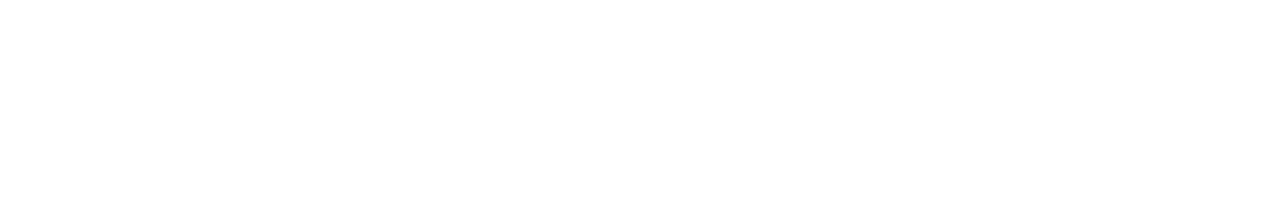
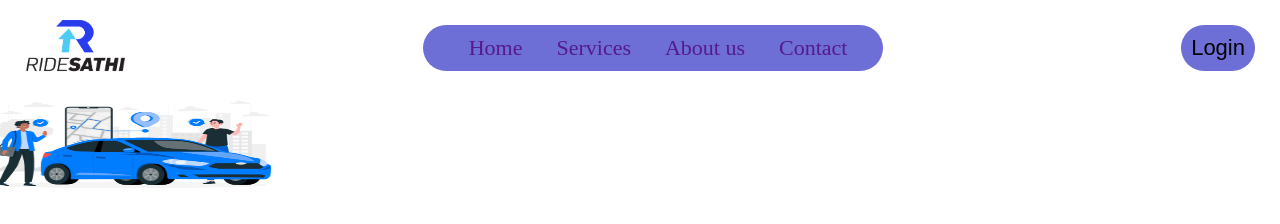
Before and after one commit to ROX7809/Naya, a plain HTML site: page Project/nav.html in a window 1280 px wide. Drawn offline with Linux system fonts and the light colour scheme.

```diff
--- a/Project/nav.html
+++ b/Project/nav.html
@@ -4,8 +4,71 @@
     <meta charset="UTF-8">
     <meta name="viewport" content="width=device-width, initial-scale=1.0">
     <title>Document</title>
+    <style>
+        *{
+            margin: 0px;
+            padding: 0px;
+            box-sizing: border-box;
+        }
+        img{
+            height: 55px;
+            width: 100px;
+        }
+        li, a, button{
+            text-decoration: none;
+            list-style: none;
+            cursor: pointer;
+        }
+        header{
+            display: flex;
+            justify-content: space-between;
+            align-items: center;
+            padding: 20px 25px;
+        }
+        nav li {
+            display: inline-block;
+            padding: 10px;
+            font-size: 22px;
+            margin-left: 10px;
+        }
+        ol{
+            padding: 0px 26px;
+        }
+        nav li a:hover{
+            color: white;
+        }
+        nav{
+            border-radius: 50px;
+            background-color: rgb(110, 110, 215);
+        }
+        button{
+            font-size: 22px;
+            border-radius: 50px;
+            padding: 10px;
+            border: none;
+            background-color: rgb(110, 110, 215);
+        }
+          .photo{
+            position: relative;
+            right: 20px;
+            height: 100px;
+             width: 300px;
+        }
+    </style>
 </head>
 <body>
-
+    <header>
+        <img src="RS.png" alt="logo">
+        <nav>
+            <ol>
+                <li><a href="">Home</a></li>
+                <li><a href="">Services</a></li>
+                <li><a href="">About us</a></li>
+                <li><a href="">Contact</a></li>
+            </ol>
+        </nav>
+        <a href=""><button>Login</button></a>
+    </header>
+        <img class="photo" src="ride.jpg" alt="" >
 </body>
 </html>
```
Also changed, not shown: Project/RS.css (+24 -0 lines), Project/rs.html (+10 -10 lines).
